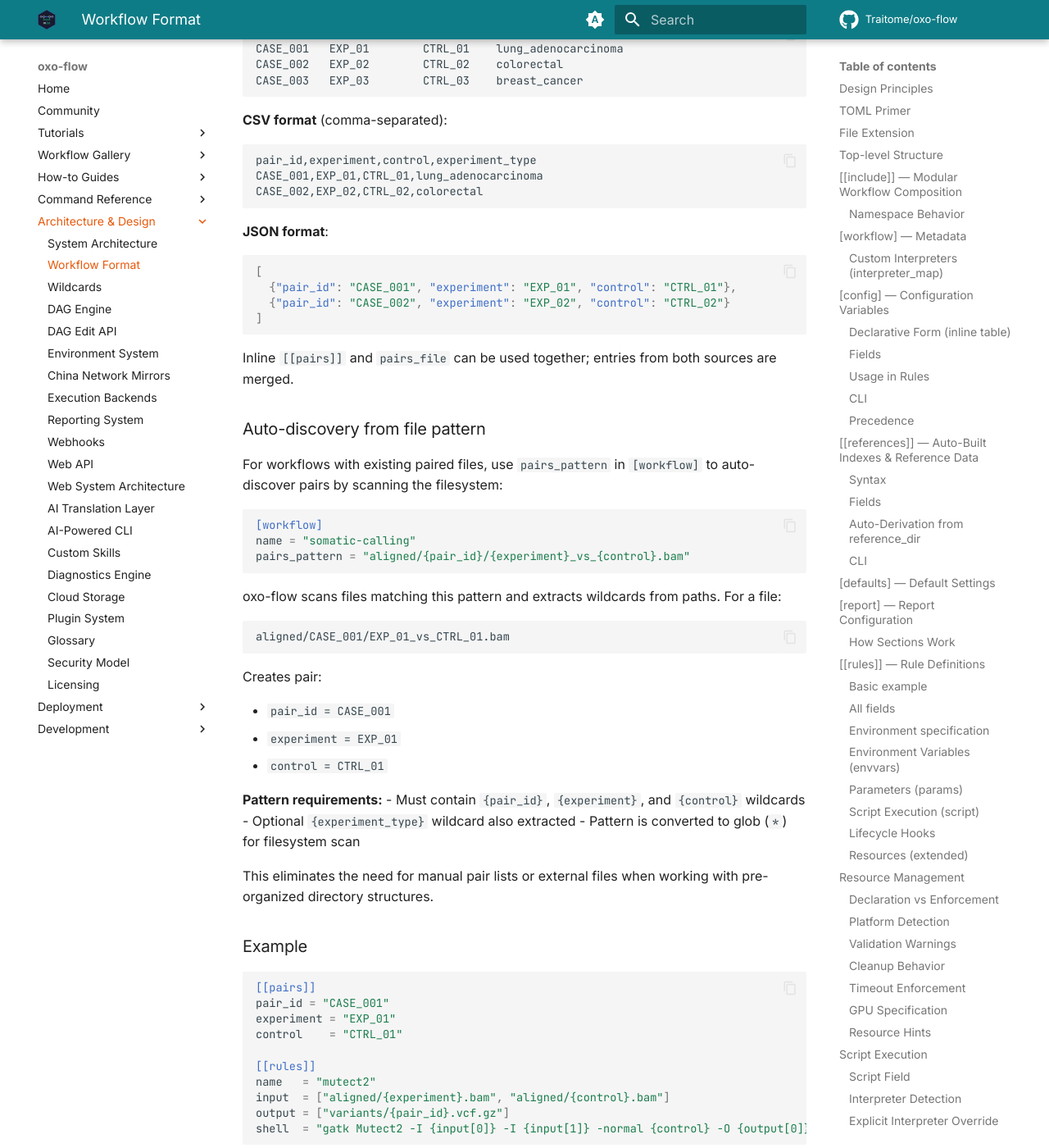
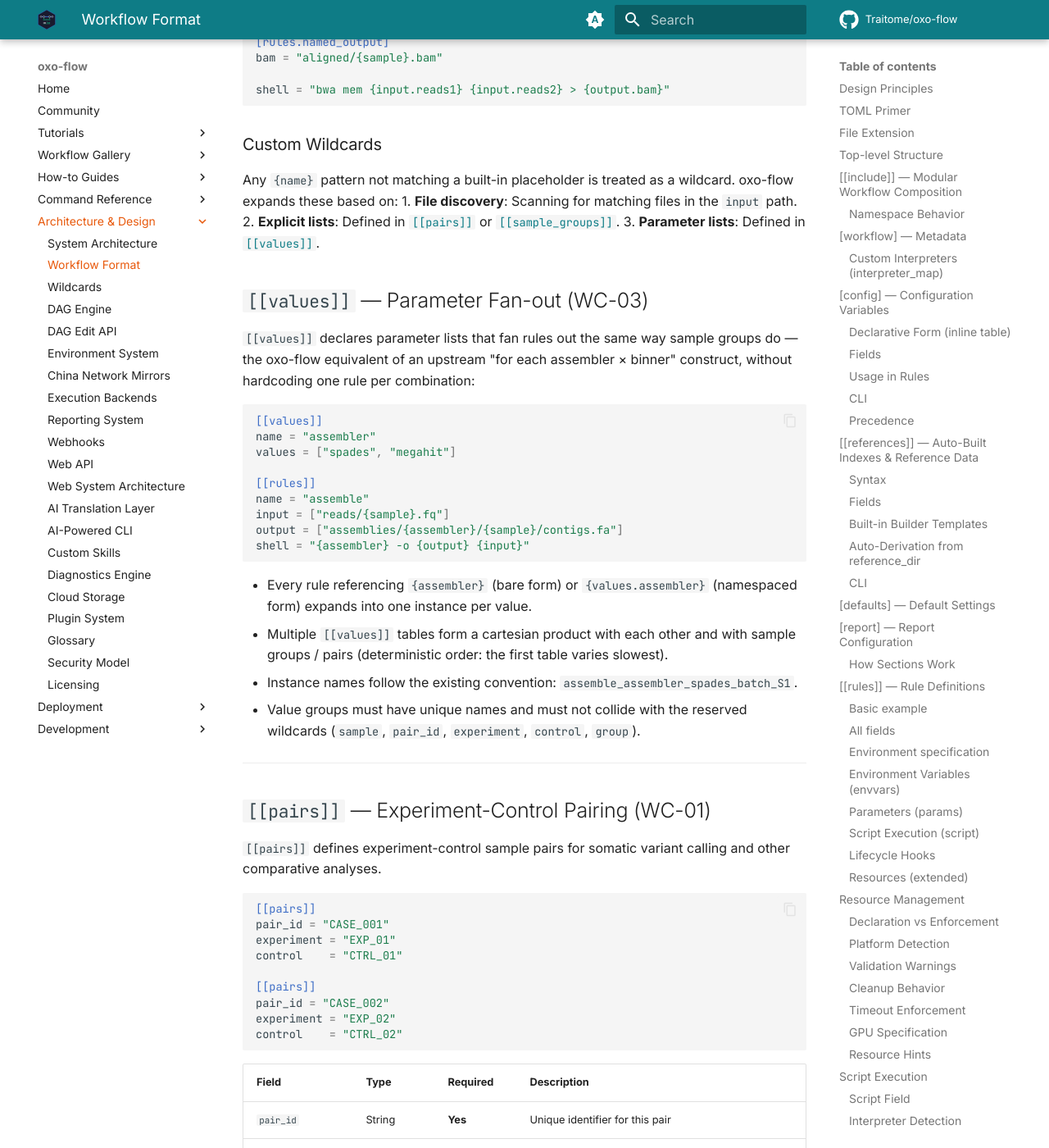
Before and after one commit to Traitome/oxo-flow, an MkDocs documentation site: the page built from docs/guide/src/reference/workflow-format.md, in a window 1280 px wide and 1400 px high, scrolled down 29896 px. Shown: the whole window at 82% size. Built offline with MkDocs 1.6.1 and Material for MkDocs 9.7.7, drawn with Linux system fonts in a browser that asks for light colours; comment, search, counter and statistics services are not loaded; some of the changed text lies outside the part shown.

Commit message:
docs: [[values]] fan-out, scratch rules, reference templates, profile override, {log}, pairs_list, plan JSON
Document the wave of community-feedback features: [[values]] parameter
fan-out, scratch = true execution, built-in reference builder templates
with keyed config injection, profile_mode = override, the {log}
placeholder and array-config space joining, the injected
config.pairs_list, expanded-path DAG edge inference, and the new
dry-run --json plan surface.

````diff
--- a/docs/guide/src/reference/workflow-format.md
+++ b/docs/guide/src/reference/workflow-format.md
@@ -186,7 +186,14 @@
 ```
 
 Values are TOML strings, integers, booleans, or arrays. String interpolation
-in rules uses `{config.key}` syntax.
+in rules uses `{config.key}` syntax; array values render as space-joined
+lists in the shell.
+
+Two keys are **engine-injected** (overridable only through their declaring
+tables): `config.samples_list` (all sample names, comma-joined) and
+`config.pairs_list` (all pair ids, comma-joined) — use them in
+`expand_inputs` to gather across samples or pairs without maintaining a
+parallel list by hand.
 
 ### Declarative Form (inline table)
 
@@ -294,6 +301,35 @@
 | `threads` | Integer | No | CPU threads for the build command |
 | `memory` | String | No | Memory limit (e.g., `"64G"`) |
 | `description` | String | No | Human-readable description |
+
+### Built-in Builder Templates
+
+Instead of a handwritten `build` shell, name one of the built-in
+templates — the engine expands it into a canonical command (any string
+containing whitespace or shell syntax is treated as a handwritten
+command and passes through unchanged):
+
+| Template | Produces |
+|---|---|
+| `samtools_faidx` | `.fai` index |
+| `picard_dict` | `.dict` sequence dictionary |
+| `bwa_index` | BWA's five index files (`.amb/.ann/.bwt/.pac/.sa`; the prefix is derived from `output`) |
+| `star_index` | STAR genome directory (`output` = `--genomeDir`) |
+| `bismark_index` | Bismark `Bisulfite_Genome` directory (`source` = FASTA directory) |
+
+```toml
+[[references]]
+name = "genome_bwa"
+source = "refs/genome.fa"
+output = "refs/genome.fa.bwt"
+build = "bwa_index"
+threads = 8
+```
+
+Unknown template names, missing outputs, and duplicate reference names
+are rejected at `validate`. Additionally, every reference injects a
+keyed config value — `config.<name>` = its `output` — so rules consume
+the artifact as `{config.genome_bwa}` without repeating paths.
 
 ### Auto-Derivation from `reference_dir`
 
@@ -443,6 +479,7 @@
 | `retry_delay` | String | No | Delay between retries (e.g., `"5s"`, `"30s"`, `"2m"`) |
 | `temp_output` | Array | No | Temporary outputs cleaned up after downstream rules complete |
 | `temporary` | Boolean | No | Delete the rule's outputs after a fully successful run once every dependent has completed, recording a tombstone so a future run regenerates them on demand (leaf rules keep their outputs) |
+| `scratch` | Boolean | No | Execute in an isolated per-instance scratch directory: inputs render as absolute paths, declared outputs written there move back to the main workdir and are verified, and the scratch is removed on success (preserved with a path note on failure). Use for tools that write fixed filenames or pollute the workdir |
 | `protected_output` | Array | No | Outputs that must never be overwritten or deleted |
 | `tags` | Array | No | Categorization tags (e.g., `["qc", "alignment"]`) |
 | `shadow` | String | No | Shadow directory mode: `"minimal"`, `"shallow"`, or `"full"` |
@@ -813,6 +850,13 @@
 | `shadow` | String | — | Atomic execution mode: `"minimal"`, `"shallow"`, `"full"` |
 | `checkpoint` | Boolean | `false` | Enable checkpoint re-entry (requires `checkpoint_manifest`; the rule must not use `{sample}`/`{group}`) |
 
+**DAG edge inference** — edges form when a rule's `input` paths match
+another rule's `output` paths, for every input form: template paths,
+`expand_inputs` lists (each expanded concrete path), glob patterns
+(`raw/*.fastq.gz`), and directory inputs (every producer writing under
+that directory). `depends_on` remains available for ordering that files
+cannot express, and duplicate edges are deduplicated.
+
 ```toml
 [[rules]]
 name = "setup"
@@ -1059,7 +1103,12 @@
 | `{output.name}` | The output file named `name` from `named_output` |
 | `{threads}` | Thread count assigned to this rule |
 | `{memory}` | Memory allocation assigned to this rule |
+| `{log}` | Path of the rule's `log` field (`{sample}`/`{config.x}`-expanded; the parent directory is created automatically) |
 | `{config.*}` | Value from the `[config]` section (plain value, declared default, or CLI override) |
+
+**Array-valued `{config.*}`** — a `[config]` key holding an array renders
+as a space-joined list in the shell (`["a", "b"]` → `a b`), matching the
+`{input}` convention; iterate with `for x in {config.tools}`.
 
 **`{input}` vs `{input[N]}`** — both forms are equivalent when the array has a single entry (`{input}` joins all inputs with spaces; `{input[0]}` takes the first). Practical guidance:
 
@@ -1090,6 +1139,37 @@
 Any `{name}` pattern not matching a built-in placeholder is treated as a wildcard. oxo-flow expands these based on:
 1. **File discovery**: Scanning for matching files in the `input` path.
 2. **Explicit lists**: Defined in [`[[pairs]]`](#pairs-experiment-control-pairing-wc-01) or [`[[sample_groups]]`](#sample_groups-multi-sample-cohorts-wc-02).
+3. **Parameter lists**: Defined in [`[[values]]`](#values-parameter-fan-out-wc-03).
+
+## `[[values]]` — Parameter Fan-out (WC-03)
+
+`[[values]]` declares parameter lists that fan rules out the same way
+sample groups do — the oxo-flow equivalent of an upstream
+"for each assembler × binner" construct, without hardcoding one rule
+per combination:
+
+```toml
+[[values]]
+name = "assembler"
+values = ["spades", "megahit"]
+
+[[rules]]
+name = "assemble"
+input = ["reads/{sample}.fq"]
+output = ["assemblies/{assembler}/{sample}/contigs.fa"]
+shell = "{assembler} -o {output} {input}"
+```
+
+- Every rule referencing `{assembler}` (bare form) or `{values.assembler}`
+  (namespaced form) expands into one instance per value.
+- Multiple `[[values]]` tables form a cartesian product with each other
+  and with sample groups / pairs (deterministic order: the first table
+  varies slowest).
+- Instance names follow the existing convention:
+  `assemble_assembler_spades_batch_S1`.
+- Value groups must have unique names and must not collide with the
+  reserved wildcards (`sample`, `pair_id`, `experiment`, `control`,
+  `group`).
 
 ---
 
````
Also changed, not shown: docs/guide/src/commands/dry-run.md (+19 -0 lines), docs/guide/src/commands/run.md (+15 -3 lines).
